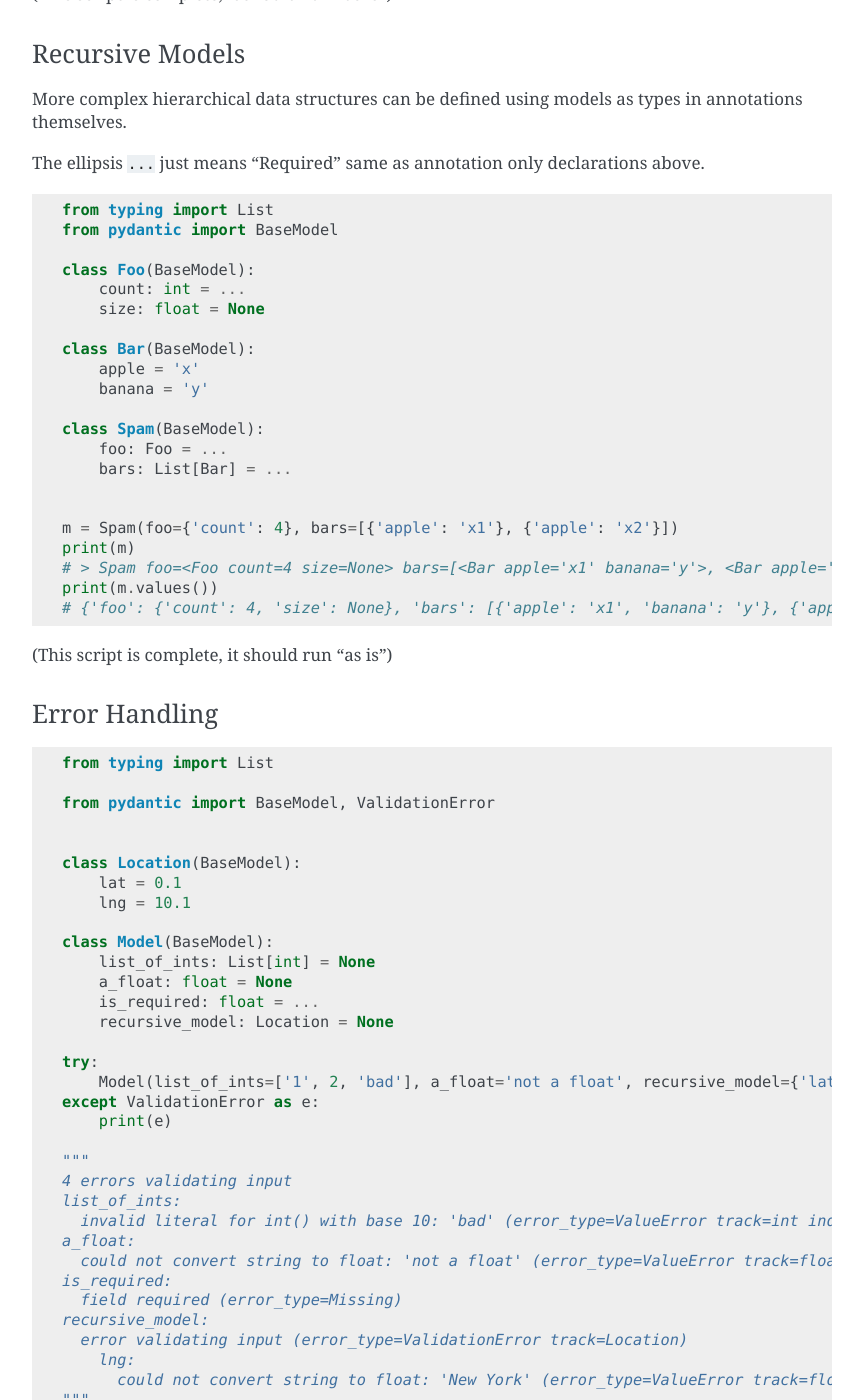
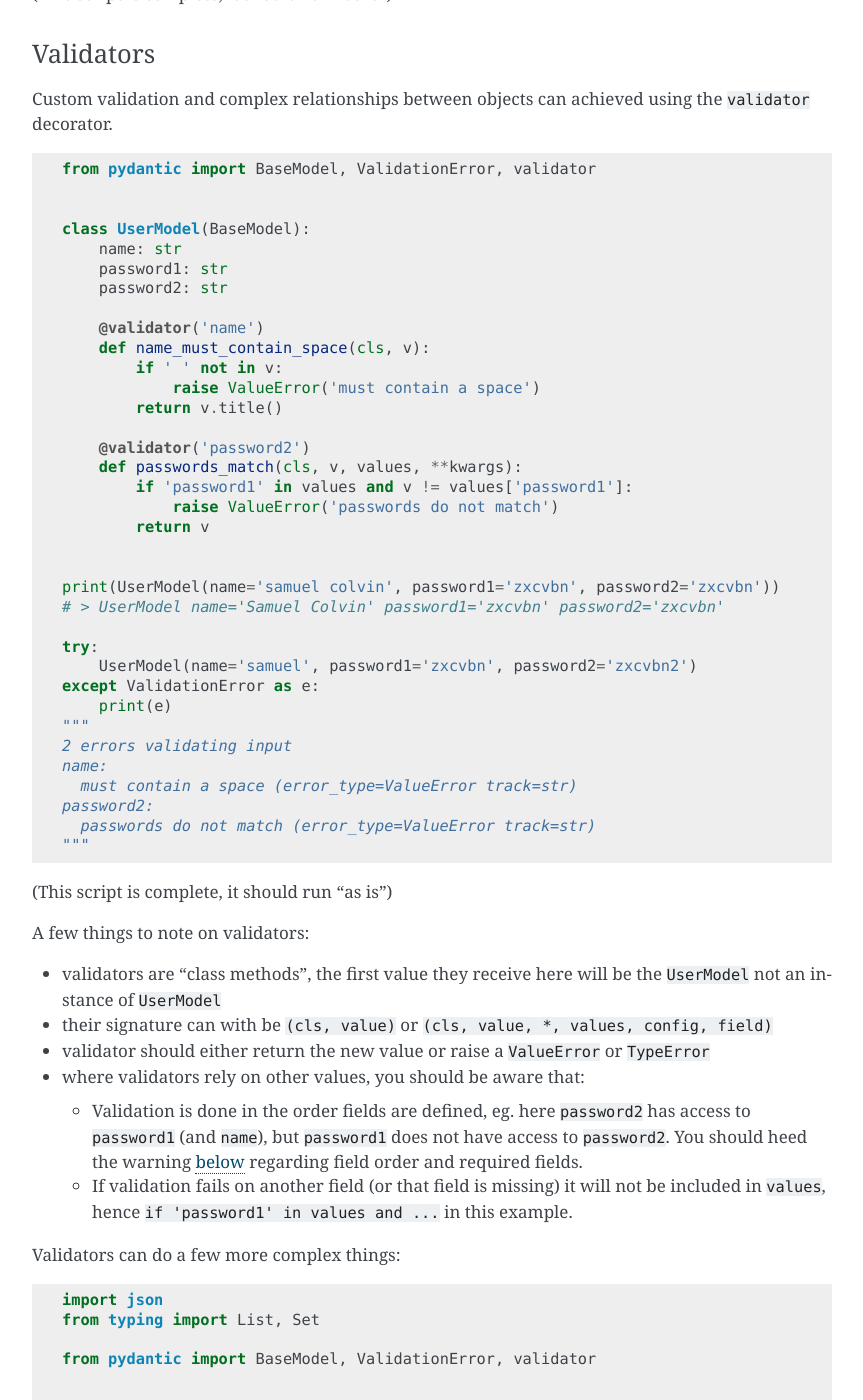
Before and after one commit to tomasz-kaminski-jir/pyd_analyze, a Sphinx documentation site: the page built from docs/index.rst, in a window 1280 px wide and 1400 px high, scrolled down 4200 px. Shown: the whole window, without its empty margins (258-1121 px from the left). Built offline with Sphinx 7.4.7, drawn with Linux system fonts in a browser that asks for light colours; some of the changed text lies outside the part shown.

Commit message:
Better validators (#97)
* working on improved validators

* full tests for validators

* tweask

* tweaking fields.py

* adding docs

* add history

* fix classmethod validators

```diff
--- a/HISTORY.rst
+++ b/HISTORY.rst
@@ -7,6 +7,7 @@ v0.6.0 (2017-11-XX)
 ...................
 * assignment validation #94, thanks petroswork!
 * JSON in environment variables for complex types, #96
+* add ``validator`` decorators for complex validation, #97
 
 v0.5.0 (2017-10-23)
 ...................
--- /dev/null
+++ b/docs/examples/validators_complex.py
@@ -0,0 +1,54 @@
+import json
+from typing import List, Set
+
+from pydantic import BaseModel, ValidationError, validator
+
+
+class DemoModel(BaseModel):
+    numbers: List[int] = []
+    people: List[str] = []
+
+    @validator('people', 'numbers', pre=True, whole=True)
+    def json_decode(cls, v):
+        if isinstance(v, str):
+            try:
+                return json.loads(v)
+            except ValueError:
+                pass
+        return v
+
+    @validator('numbers')
+    def check_numbers_low(cls, v):
+        if v > 4:
+            raise ValueError(f'number to large {v} > 4')
+        return v
+
+    @validator('numbers', whole=True)
+    def check_sum_numbers_low(cls, v):
+        if sum(v) > 8:
+            raise ValueError(f'sum of numbers greater than 8')
+        return v
+
+
+print(DemoModel(numbers='[1, 1, 2, 2]'))
+# > DemoModel numbers=[1, 1, 2, 2] people=[]
+
+try:
+    DemoModel(numbers='[1, 2, 5]')
+except ValidationError as e:
+    print(e)
+"""
+error validating input
+numbers:
+  number to large 5 > 4 (error_type=ValueError track=int index=2)
+"""
+
+try:
+    DemoModel(numbers=[3, 3, 3])
+except ValidationError as e:
+    print(e)
+"""
+error validating input
+numbers:
+  sum of numbers greater than 8 (error_type=ValueError track=int)
+"""
--- /dev/null
+++ b/docs/examples/validators_simple.py
@@ -0,0 +1,35 @@
+from pydantic import BaseModel, ValidationError, validator
+
+
+class UserModel(BaseModel):
+    name: str
+    password1: str
+    password2: str
+
+    @validator('name')
+    def name_must_contain_space(cls, v):
+        if ' ' not in v:
+            raise ValueError('must contain a space')
+        return v.title()
+
+    @validator('password2')
+    def passwords_match(cls, v, values, **kwargs):
+        if 'password1' in values and v != values['password1']:
+            raise ValueError('passwords do not match')
+        return v
+
+
+print(UserModel(name='samuel colvin', password1='zxcvbn', password2='zxcvbn'))
+# > UserModel name='Samuel Colvin' password1='zxcvbn' password2='zxcvbn'
+
+try:
+    UserModel(name='samuel', password1='zxcvbn', password2='zxcvbn2')
+except ValidationError as e:
+    print(e)
+"""
+2 errors validating input
+name:
+  must contain a space (error_type=ValueError track=str)
+password2:
+  passwords do not match (error_type=ValueError track=str)
+"""
--- a/docs/index.rst
+++ b/docs/index.rst
@@ -105,6 +105,44 @@ pydantic uses python's standard ``enum`` classes to define choices.
 .. literalinclude:: examples/choices.py
 
 (This script is complete, it should run "as is")
+
+Validators
+..........
+
+Custom validation and complex relationships between objects can achieved using the ``validator`` decorator.
+
+.. literalinclude:: examples/validators_simple.py
+
+(This script is complete, it should run "as is")
+
+A few things to note on validators:
+
+* validators are "class methods", the first value they receive here will be the ``UserModel`` not an instance
+  of ``UserModel``
+* their signature can with be ``(cls, value)`` or ``(cls, value, *, values, config, field)``
+* validator should either return the new value or raise a ``ValueError`` or ``TypeError``
+* where validators rely on other values, you should be aware that:
+
+  - Validation is done in the order fields are defined, eg. here ``password2`` has access to ``password1``
+    (and ``name``), but ``password1`` does not have access to ``password2``. You should heed the warning
+    :ref:`below <usage_mypy_required>` regarding field order and required fields.
+
+  - If validation fails on another field (or that field is missing) it will not be included in ``values``, hence
+    ``if 'password1' in values and ...`` in this example.
+
+Validators can do a few more complex things:
+
+.. literalinclude:: examples/validators_complex.py
+
+(This script is complete, it should run "as is")
+
+A few more things to note:
+
+* a single validator can apply to multiple fields
+* the keyword argument ``pre`` will cause validators to be called prior to other validation
+* the ``whole`` keyword argument will mean validators are applied to entire objects rather than individual values
+  (applies for complex typing objects eg. ``List``, ``Dict``, ``Set``)
+
 
 Recursive Models
 ................
@@ -227,6 +265,8 @@ Pydantic provides a few useful optional or union types:
 
 If these aren't sufficient you can of course define your own.
 
+.. _usage_mypy_required:
+
 Required Fields and mypy
 ~~~~~~~~~~~~~~~~~~~~~~~~
 
--- a/pydantic/__init__.py
+++ b/pydantic/__init__.py
@@ -2,7 +2,7 @@
 from .env_settings import BaseSettings
 from .exceptions import *
 from .fields import Required
-from .main import BaseModel
+from .main import BaseModel, validator
 from .parse import Protocol
 from .types import *
 from .version import VERSION
```
Also changed, not shown: 3 other files.
